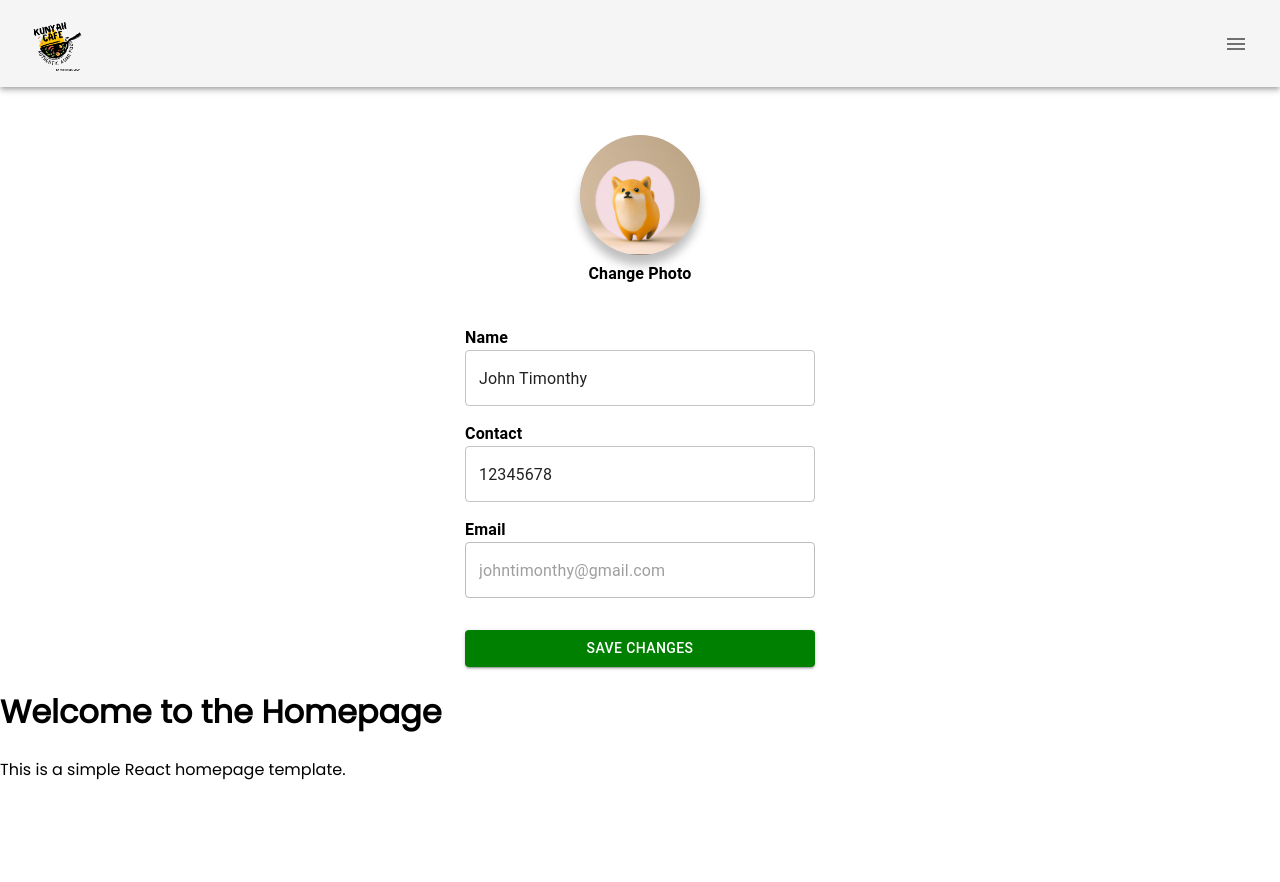
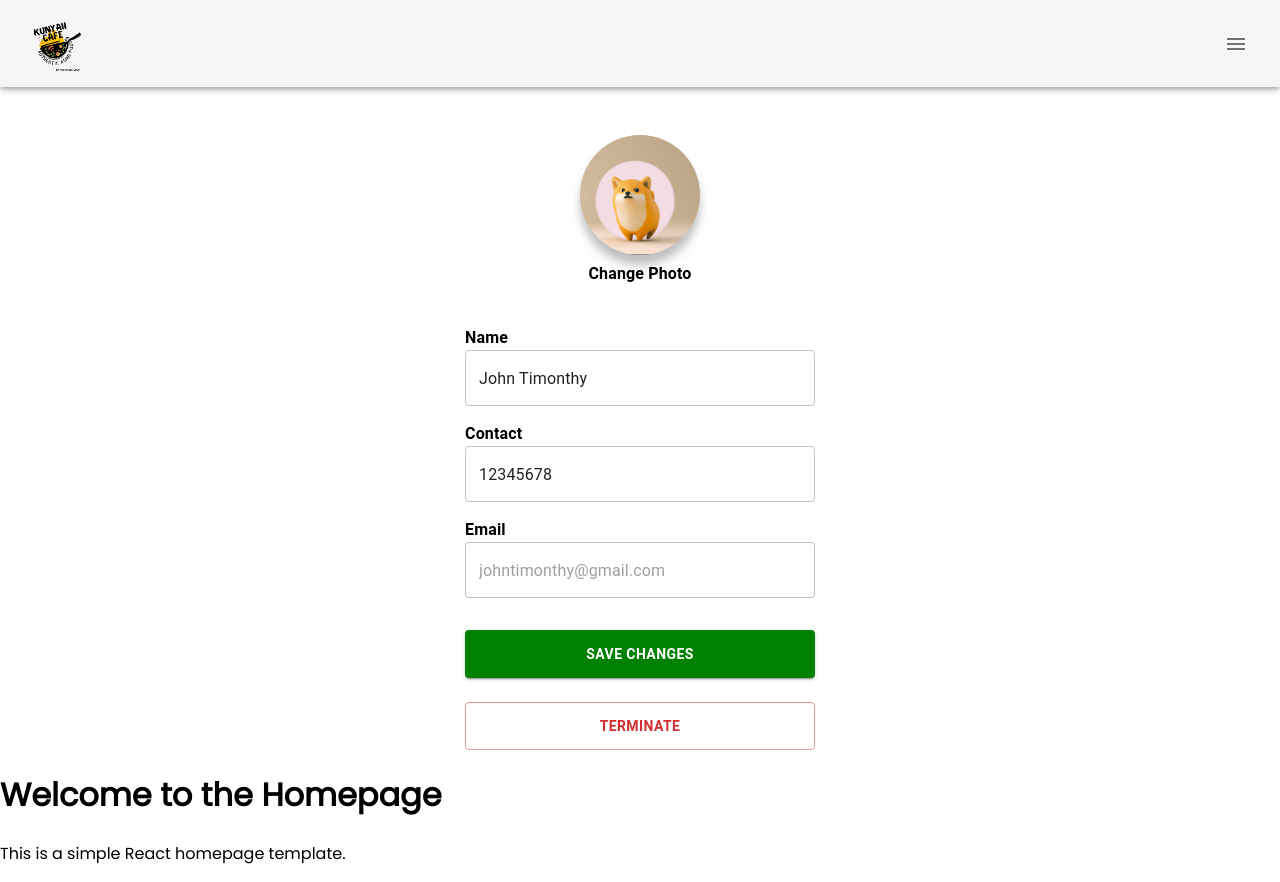
Before and after one commit to felixli1998/FYP-24_DCS__CodeAbility-Crew_EcoYah, a React (Create React App) app in the folder client/: page / in a window 1280 px wide. Before the commit the page ends 800 px from the top, so only its background shows below. Built offline with nearby package versions, Linux system fonts and the light colour scheme.

Commit message:
add terminate button

```diff
--- /dev/null
+++ b/client/src/components/EditProfile/TerminateModal.tsx
@@ -0,0 +1,86 @@
+import React, { useState } from 'react';
+import Button from '@mui/material/Button';
+import Modal from '@mui/material/Modal';
+import Box from '@mui/material/Box';
+import Typography from '@mui/material/Typography';
+
+interface TerminateModalProps {
+    handleConfirmTerminate: () => void;
+};
+
+const TerminateModal: React.FC<TerminateModalProps> = ({handleConfirmTerminate}) => {
+  const [open, setOpen] = useState(false);
+
+  const handleOpen = () => {
+    setOpen(true);
+  };
+
+  const handleClose = () => {
+    setOpen(false);
+  };
+
+  const handleConfirm = () => {
+    // Handle termination logic here
+    // ...
+    handleConfirmTerminate();
+    handleClose();
+  };
+
+  const style = {
+    position: 'absolute' as const,
+    top: '50%',
+    left: '50%',
+    transform: 'translate(-50%, -50%)',
+    width: '60vw',
+    bgcolor: 'white',
+    borderRadius: '5px', // Adjust the border-radius for rounded corners
+    boxShadow: '0px 4px 10px rgba(0, 0, 0, 0.1)', // Add shadow
+    p: 3, // Adjust padding
+    outline: 'none', // Remove default outline
+  };
+
+  return (
+    <div>
+      <Button
+        variant="outlined"
+        color="error"
+        sx={{
+          fontWeight: 'bold', // Make the font bold
+          height: '3rem', // Adjust the height to make it thicker
+        }}
+        fullWidth
+        onClick={handleOpen}>
+        Terminate
+      </Button>
+
+      <Modal
+        open={open}
+        onClose={handleClose}
+        aria-labelledby="modal-modal-title"
+        aria-describedby="modal-modal-description"
+      >
+        <Box sx={style}>
+        <Typography variant="h4" mb={"1rem"}>
+            Woah, there!
+        </Typography>
+          <Typography id="modal-modal-title" variant="body1" component="h2" sx={{ mb: 2 }}>
+            Once you delete your account, there's no going back. All your points will be gone.
+            <br/>
+            <br/>
+            Are you sure you want to terminate?
+          </Typography>
+          <Box sx={{ display: 'flex', justifyContent: 'flex-end' }}>
+            <Button onClick={handleClose} color="primary">
+              Cancel
+            </Button>
+            <Button onClick={handleConfirm} color="error">
+              Terminate
+            </Button>
+          </Box>
+        </Box>
+      </Modal>
+    </div>
+  );
+};
+
+export default TerminateModal;
--- a/client/src/pages/EditProfile.tsx
+++ b/client/src/pages/EditProfile.tsx
@@ -5,13 +5,12 @@ import { theme } from '../styles/Palette';
 import profilePic from "../assets/ProfilePicture.png";
 import Box from '@mui/material/Box';
 import Stack from '@mui/material/Stack';
-import TextField from '@mui/material/TextField';
-import Typography from '@mui/material/Typography';
 import Button from '@mui/material/Button';
 
 // Components
 import ProfilePic from "../components/EditProfile/ProfilePic";
 import ProfileTextField from "../components/EditProfile/ProfileTextField";
+import TerminateModal from "../components/EditProfile/TerminateModal";
 
 export default function EditProfile() {
 
@@ -84,6 +83,15 @@ export default function EditProfile() {
     return false;
   };
 
+
+
+  // Function to handle terminate account
+  const handleTerminateAccount = () => {
+    console.log("Backend request to server to terminate account!");
+    console.log("Email:", userData.email);
+    return true;
+  };
+
   return (
     <ThemeProvider theme={theme}>
       <Box
@@ -124,10 +132,16 @@ export default function EditProfile() {
           <Button
             variant="contained"
             color="primary"
+            sx={{
+              fontWeight: 'bold', // Make the font bold
+              height: '3rem', // Adjust the height to make it thicker
+            }}
             onClick={() => handleSaveChanges()}
           >
             Save changes
           </Button>
+
+          < TerminateModal handleConfirmTerminate={handleTerminateAccount}/>
         </Stack>
       </Box >
     </ThemeProvider >
```
